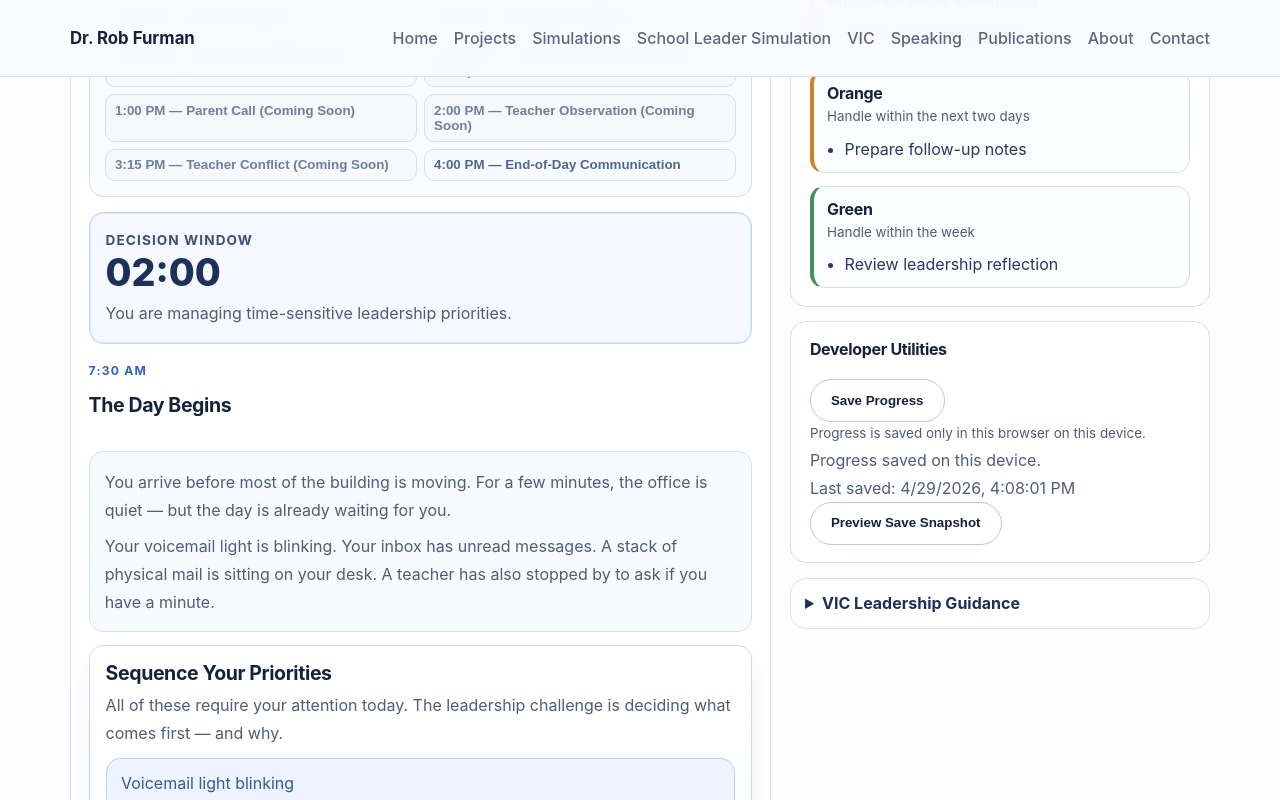
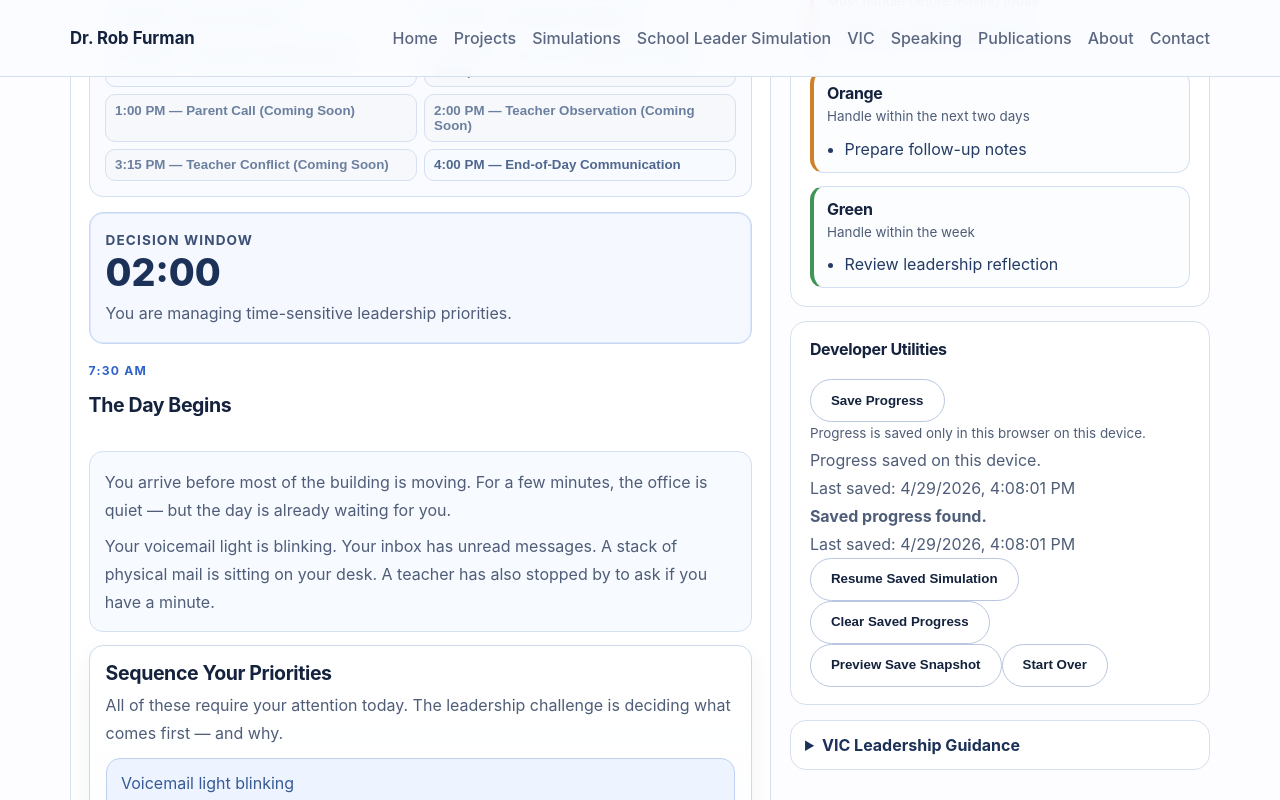
Before and after one commit to DrRobF/rob-furman-portfolio, a Next.js app: page /simulation in a window 1280 px wide. Both pictures are taken after a click on the button "Save Progress". Shown: the part 689-1489 px from the top of the page. Built offline with nearby package versions, Linux system fonts and the light colour scheme.

Commit message:
Add local snapshot resume and reset controls for simulation

```diff
--- a/app/simulation/SimulationShellClient.js
+++ b/app/simulation/SimulationShellClient.js
@@ -362,6 +362,7 @@ export default function SimulationShellClient() {
   const [snapshotValidationMessage, setSnapshotValidationMessage] = useState('');
   const [saveProgressMessage, setSaveProgressMessage] = useState('');
   const [lastSavedLabel, setLastSavedLabel] = useState('');
+  const [savedSnapshot, setSavedSnapshot] = useState(null);
 
   const hasSelectedDecision = Boolean(firstDecision);
   const [scene, setScene] = useState('initial');
@@ -385,6 +386,26 @@ export default function SimulationShellClient() {
     if (currentModule !== 'voicemail') return;
     addFolderItems({ red: [voicemailLoopTaskItem] });
   }, [currentModule]);
+
+  useEffect(() => {
+    if (typeof window === 'undefined') return;
+
+    try {
+      const serializedSnapshot = window.localStorage.getItem(simulationProgressStorageKey);
+      if (!serializedSnapshot) return;
+      const parsedSnapshot = JSON.parse(serializedSnapshot);
+      if (!isValidSnapshotForRestore(parsedSnapshot)) return;
+
+      setSavedSnapshot(parsedSnapshot);
+      setLastSavedLabel(
+        parsedSnapshot.savedAt
+          ? `Last saved: ${new Date(parsedSnapshot.savedAt).toLocaleString()}`
+          : 'Last saved: unavailable',
+      );
+    } catch (error) {
+      setSavedSnapshot(null);
+    }
+  }, []);
 
   const urgencyClass = useMemo(() => {
     if (timeLeft <= 30) return 'critical';
@@ -425,6 +446,56 @@ export default function SimulationShellClient() {
     setCompletedTasks([]);
     setCurrentModule('arrival');
     setTimelineStatuses(initialModuleStatuses);
+  };
+
+  const isValidSnapshotForRestore = (snapshot) => Boolean(
+    snapshot
+      && snapshot.version === 'simulation-snapshot-v1'
+      && snapshot.timelineStatuses
+      && snapshot.currentModule
+      && snapshot.records,
+  );
+
+  const restoreSimulationProgress = (snapshot) => {
+    const safeDecisions = snapshot.decisions || {};
+    const safeResponses = snapshot.responses || {};
+    const safeRecords = snapshot.records || {};
+    const safeUiProgress = snapshot.uiProgress || {};
+
+    setStarted(typeof safeUiProgress.started === 'boolean' ? safeUiProgress.started : true);
+    setCurrentModule(snapshot.currentModule || 'arrival');
+    setScene(snapshot.scene || 'initial');
+    setTimelineStatuses(snapshot.timelineStatuses || initialModuleStatuses);
+    setFolders(snapshot.folders || initialFolders);
+    setCompletedTasks(Array.isArray(snapshot.completedTasks) ? snapshot.completedTasks : []);
+
+    setFirstDecision(safeDecisions.firstDecision || '');
+    setInvestigationDecision(safeDecisions.investigationDecision || '');
+    setIepDecision(safeDecisions.iepDecision || '');
+    setAnnouncementsDecision(safeDecisions.announcementsDecision || '');
+    setVoicemailDecisions(safeDecisions.voicemailDecisions || { parentHelp: '', teacherCall: '' });
+    setArrivalPriorityAssignments(safeDecisions.arrivalPriorityAssignments || {});
+
+    setInitialParentResponse(safeResponses.initialParentResponse || '');
+    setFinalParentResponse(safeResponses.finalParentResponse || '');
+    setVoicemailResponses(safeResponses.voicemailResponses || { parentHelp: '', teacherCall: '' });
+    setWalkthroughResponses(
+      safeResponses.walkthroughResponses
+      || walkthroughFormFields.reduce((acc, field) => ({ ...acc, [field.id]: '' }), {}),
+    );
+
+    setArrivalRankingRecord(safeRecords.arrivalRankingRecord || null);
+    setArrivalCoachingRecord(safeRecords.arrivalCoachingRecord || null);
+    setIepLeadershipRecord(safeRecords.iepLeadershipRecord || null);
+    setAnnouncementsLeadershipRecord(safeRecords.announcementsLeadershipRecord || null);
+    setVoicemailLeadershipRecord(safeRecords.voicemailLeadershipRecord || null);
+    setWalkthroughLeadershipRecord(safeRecords.walkthroughLeadershipRecord || null);
+
+    setIsEmailVisible(Boolean(safeUiProgress.showFullEmail));
+    setIsVicOpen(Boolean(safeUiProgress.showVicGuidance));
+    setHasCompletedFinalStep(Boolean(safeUiProgress.hasCompletedFinalStep));
+    setArrivalCompleted(Boolean(safeUiProgress.arrivalCompleted));
+    setVoicemailTaskClosed(Boolean(safeUiProgress.voicemailTaskClosed));
   };
 
   const scrollToTop = () => {
@@ -816,10 +887,42 @@ export default function SimulationShellClient() {
       window.localStorage.setItem(simulationProgressStorageKey, serializedSnapshot);
       setSaveProgressMessage('Progress saved on this device.');
       setLastSavedLabel(`Last saved: ${new Date(snapshot.savedAt).toLocaleString()}`);
+      setSavedSnapshot(snapshot);
     } catch (error) {
       setSaveProgressMessage('Progress could not be saved on this device.');
       setLastSavedLabel('');
     }
+  };
+
+  const handleResumeSavedSimulation = () => {
+    if (!savedSnapshot || !isValidSnapshotForRestore(savedSnapshot)) {
+      setSaveProgressMessage('Saved progress could not be restored.');
+      return;
+    }
+
+    restoreSimulationProgress(savedSnapshot);
+    setSaveProgressMessage('Saved simulation restored.');
+    scrollToTop();
+  };
+
+  const handleClearSavedProgress = () => {
+    if (typeof window !== 'undefined') {
+      window.localStorage.removeItem(simulationProgressStorageKey);
+    }
+    setSavedSnapshot(null);
+    setLastSavedLabel('');
+    setSaveProgressMessage('Saved progress cleared from this device.');
+  };
+
+  const handleStartOver = () => {
+    beginSimulation();
+    if (typeof window !== 'undefined') {
+      window.localStorage.removeItem(simulationProgressStorageKey);
+    }
+    setSavedSnapshot(null);
+    setLastSavedLabel('');
+    setSaveProgressMessage('Simulation restarted.');
+    scrollToTop();
   };
 
   return (
@@ -1947,8 +2050,26 @@ export default function SimulationShellClient() {
             <p className="folder-subtitle">Progress is saved only in this browser on this device.</p>
             {saveProgressMessage ? <p>{saveProgressMessage}</p> : null}
             {lastSavedLabel ? <p>{lastSavedLabel}</p> : null}
+            {savedSnapshot ? (
+              <div>
+                <p><strong>Saved progress found.</strong></p>
+                <p>
+                  Last saved:{' '}
+                  {savedSnapshot.savedAt ? new Date(savedSnapshot.savedAt).toLocaleString() : 'unavailable'}
+                </p>
+                <button type="button" className="button secondary" onClick={handleResumeSavedSimulation}>
+                  Resume Saved Simulation
+                </button>
+                <button type="button" className="button secondary" onClick={handleClearSavedProgress}>
+                  Clear Saved Progress
+                </button>
+              </div>
+            ) : null}
             <button type="button" className="button secondary" onClick={handlePreviewSaveSnapshot}>
               Preview Save Snapshot
+            </button>
+            <button type="button" className="button secondary" onClick={handleStartOver}>
+              Start Over
             </button>
             {snapshotPreviewMessage ? <p>{snapshotPreviewMessage}</p> : null}
             {snapshotValidationMessage ? <p>{snapshotValidationMessage}</p> : null}
```
